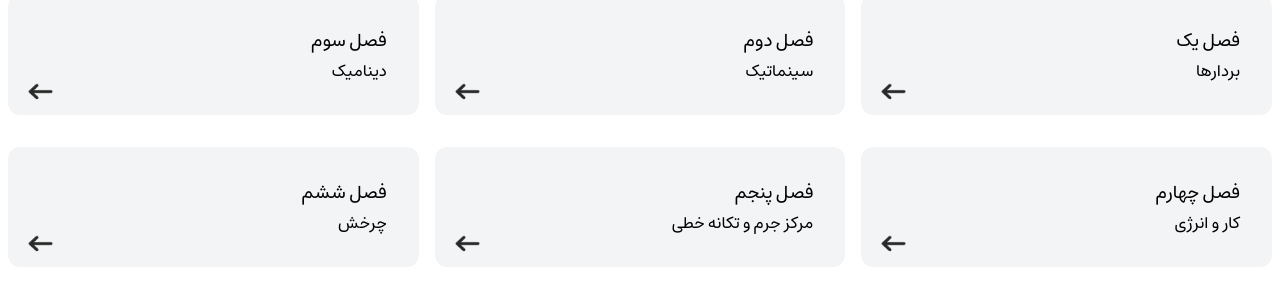
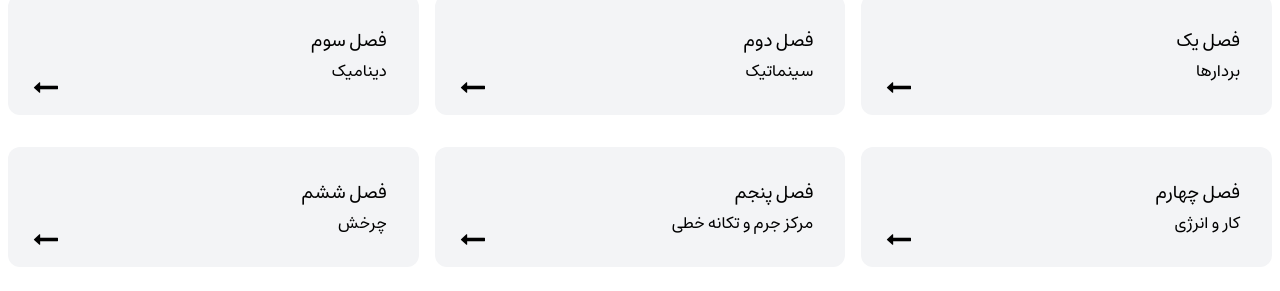
Before and after one commit to esamani77/physic, a Nuxt app: page / in a window 1280 px wide. Shown: the part 285-576 px from the top of the page. Built offline with nearby package versions, Linux system fonts and the light colour scheme.

Commit message:
fix formula

```diff
--- a/components/Item.vue
+++ b/components/Item.vue
@@ -6,11 +6,14 @@
     <p class="text-md mt-1 font-semibold">
       {{ item.title }}
     </p>
-    <img
-      @click="navigate(index)"
-      class="arrow-left"
-      src="./../assets/icons/arrow.png"
-    />
+
+    <span class="icon" @click="navigate(index)">
+      <svg viewBox="0 0 500 500">
+        <path
+          d="M357,214v-64a9,9 0 01 15-5l106,96.5a9.5,9.5 0 01 0,15.5l-106,96.5a9,9 0 01-15-5v-64h-348a9,9 0 01 -9-9v-52.5a9,9 0 01 9-9z"
+        ></path>
+      </svg>
+    </span>
   </div>
 </template>
 
@@ -25,12 +28,23 @@ export default {
 };
 </script>
 <style scoped>
-.arrow-left {
+.icon {
+  flex: 0 0 auto;
+  padding: 5px;
+  display: block;
+  fill: #000;
+  stroke: #000;
+  transform: rotate(180deg);
   cursor: pointer;
-  width: 25px;
-  height: 25px;
   position: absolute;
   bottom: 10px;
   left: 20px;
 }
+
+.icon svg {
+  --size: 25px;
+  fill: inherit;
+  height: var(--size);
+  width: var(--size);
+}
 </style>
--- a/components/sesson.vue
+++ b/components/sesson.vue
@@ -70,13 +70,23 @@ export default {
         inputs.push({});
         for (let idx in specialFormula) {
           let index = parseInt(idx);
+
           let word =
             specialFormula[index] +
             specialFormula[index + 1] +
             specialFormula[index + 2];
 
           if (regex.test(word)) {
-            let key = word + specialFormula[index + 3];
+            let key = word;
+
+            let resutl = specialFormula.substring(index + 3);
+            for (let d_idx in resutl) {
+              if (resutl[d_idx] === " " || resutl[d_idx] === ")") {
+                break;
+              }
+              key = key + resutl[d_idx];
+            }
+
             inputs[foreachIndex] = { ...inputs[foreachIndex], [key]: "" };
           }
         }
--- a/data/data.json
+++ b/data/data.json
@@ -25,7 +25,7 @@
       {
         "name": "شتاب مکان حرکت دو بعدی",
         "result": "",
-        "formula": "var1 / 2 * var2* var2 + var3 * var2 + var4"
+        "formula": "var1 / 2 * var2 * var2 + var3 * var2 + var4"
       },
       {
         "name": "زمان کل سفوط",
```
